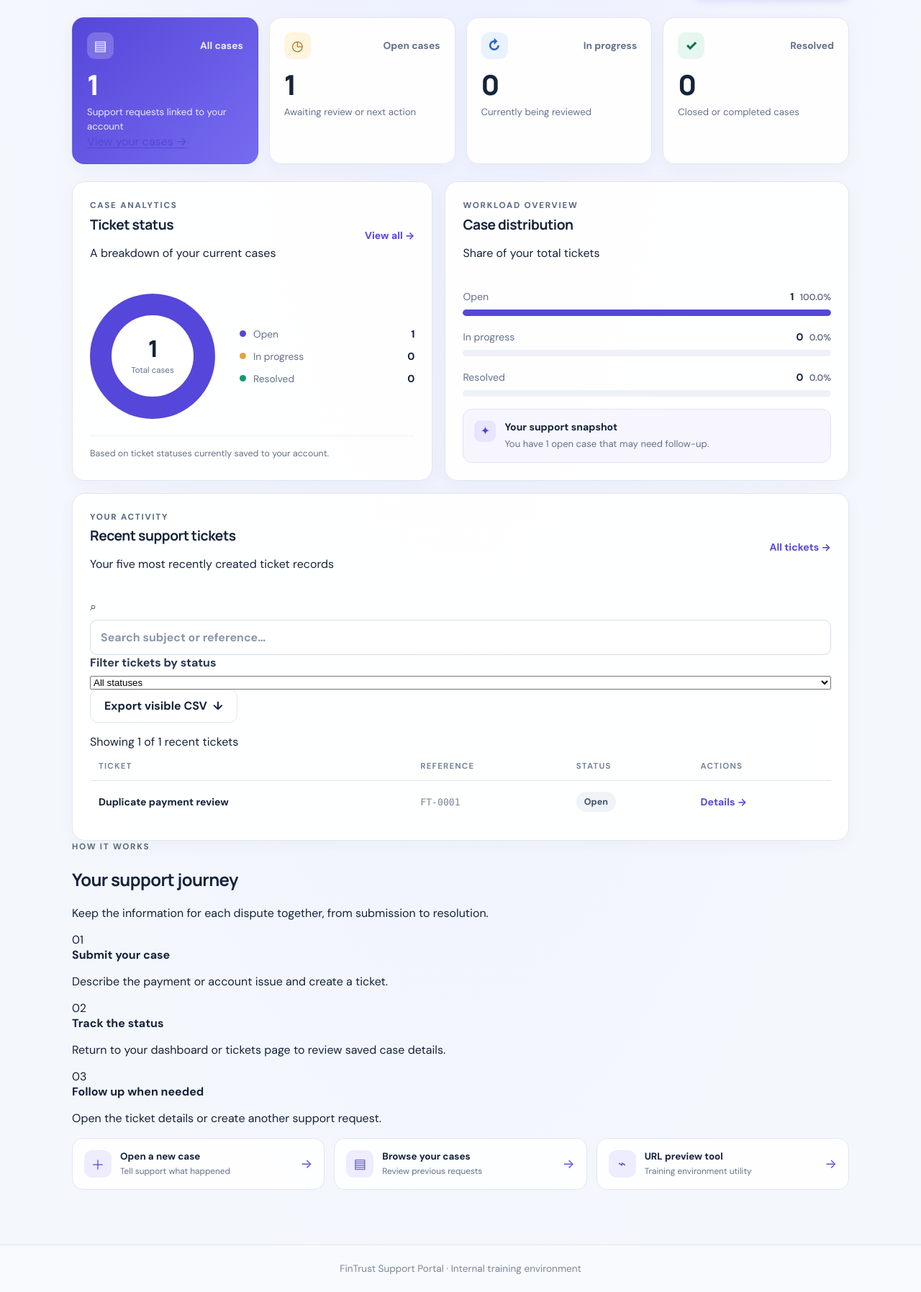
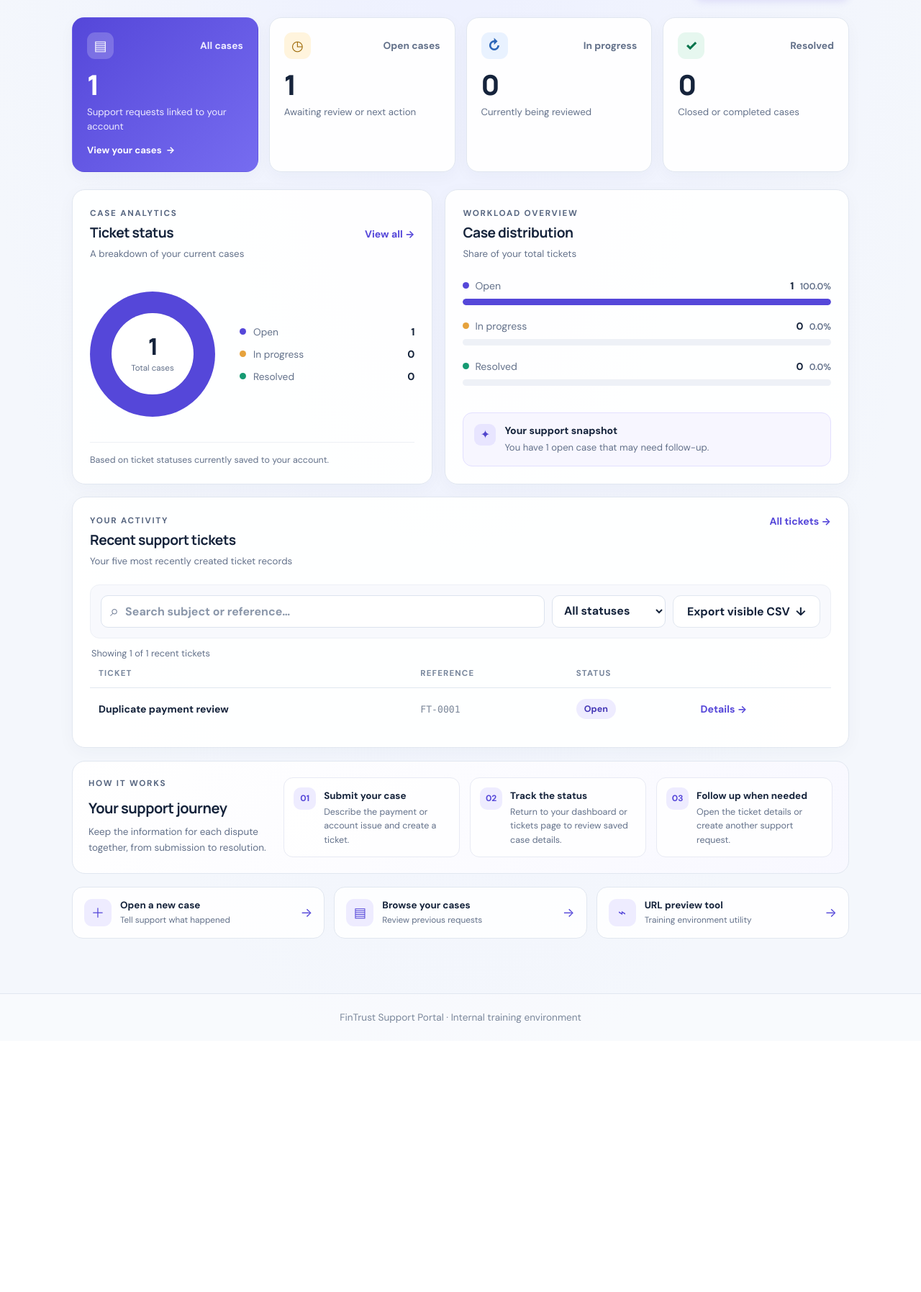
Before and after one commit to gowthamsai117/LedgerLeak, a Flask app: page /dashboard in a window 1280 px wide. Shown: the part 243-2038 px from the top of the page at 72% size. After the commit the page ends 1665 px from the top, so only its background shows below. Run offline with Flask 3, Linux system fonts and the light colour scheme; the visitor is signed in with stand-in values (Sample User, id 1); data comes from the database, SQL or seed files in the repository.

Commit message:
Polish analytics dashboard and interactive table styling

```diff
--- a/app/static/style.css
+++ b/app/static/style.css
@@ -204,3 +204,52 @@ footer { text-align: center; color: #7a879b; border-top: 1px solid var(--line);
   .dashboard-quick-links { grid-template-columns:1fr; }
   .recent-table th,.recent-table td { padding-left:8px; padding-right:8px; }
 }
+
+
+/* Dashboard interaction and visual refinements */
+.metric-link { display:inline-flex; align-items:center; gap:6px; margin-top:14px; color:#fff; font-size:.82rem; font-weight:700; text-decoration:none; }
+.metric-link:hover { color:#fff; text-decoration:underline; }
+.panel-subtitle { margin:7px 0 0; color:var(--muted); font-size:.83rem; line-height:1.5; }
+.panel-heading h2 { margin-top:2px; }
+.status-visual { min-height:210px; }
+.chart-legend > div { grid-template-columns:10px minmax(0,1fr) auto; }
+.bar-label > span:first-child { display:inline-flex; align-items:center; gap:8px; }
+.bar-label .legend-dot { display:inline-block; flex:0 0 9px; }
+.status-open { background:#eeecff; color:#4538b6; }
+.status-progress { background:#e9f2ff; color:#245ca7; }
+.status-resolved { background:#e6f7ef; color:#08744c; }
+.status-other { background:#eef1f6; color:#46556c; }
+.recent-heading { align-items:flex-start; }
+.table-tools { display:flex; gap:10px; align-items:center; flex-wrap:wrap; padding:14px; background:#f8f9fd; border:1px solid #edf0f6; border-radius:13px; }
+.table-search { display:flex; flex:1 1 240px; min-width:180px; align-items:center; gap:9px; padding:0 12px; border:1px solid #dce3ee; border-radius:10px; background:#fff; color:#75829a; }
+.table-search > span { font-size:1.35rem; line-height:1; }
+.table-search input { border:0; outline:0; box-shadow:none; min-width:0; padding:11px 0; background:transparent; }
+.table-search input:focus { outline:0; box-shadow:none; }
+.filter-label select { min-height:44px; max-width:100%; padding:10px 32px 10px 12px; border:1px solid #dce3ee; border-radius:10px; background:#fff; color:var(--ink); font:inherit; cursor:pointer; }
+.export-button { min-height:44px; white-space:nowrap; font-size:.85rem; }
+.table-result-count { margin:12px 2px; color:var(--muted); font-size:.8rem; }
+.recent-table tbody tr[hidden] { display:none; }
+.table-no-results { padding:28px 15px; text-align:center; color:var(--muted); background:#fafbfe; border-radius:10px; font-size:.9rem; }
+.sr-only { position:absolute; width:1px; height:1px; padding:0; margin:-1px; overflow:hidden; clip:rect(0,0,0,0); white-space:nowrap; border:0; }
+.empty-chart-icon { display:grid; place-items:center; width:48px; height:48px; border-radius:15px; background:var(--brand-soft); color:var(--brand); font-size:1.4rem; }
+.support-next-steps { display:grid; grid-template-columns:1.05fr repeat(3,minmax(0,1fr)); gap:14px; align-items:stretch; margin:18px 0; padding:22px; border:1px solid var(--line); border-radius:18px; background:linear-gradient(135deg,#fff 0%,#f8f8ff 100%); }
+.next-steps-intro h2 { margin:4px 0 9px; font-size:1.25rem; }
+.next-steps-intro > p:last-child { margin:0; color:var(--muted); font-size:.84rem; line-height:1.6; }
+.journey-step { display:flex; gap:11px; align-items:flex-start; padding:13px; border:1px solid #e8eaf4; border-radius:13px; background:rgba(255,255,255,.85); }
+.journey-number { display:grid; place-items:center; width:31px; height:31px; flex:0 0 31px; border-radius:10px; background:var(--brand-soft); color:var(--brand); font-size:.75rem; font-weight:800; }
+.journey-step strong { display:block; margin:3px 0 5px; font-size:.84rem; }
+.journey-step p { margin:0; color:var(--muted); font-size:.78rem; line-height:1.55; }
+@media (max-width: 1000px) {
+  .support-next-steps { grid-template-columns:repeat(3,minmax(0,1fr)); }
+  .next-steps-intro { grid-column:1/-1; }
+}
+@media (max-width: 650px) {
+  .table-tools { align-items:stretch; }
+  .table-search { flex-basis:100%; }
+  .filter-label,.filter-label select,.export-button { width:100%; }
+  .support-next-steps { grid-template-columns:1fr; padding:16px; }
+  .next-steps-intro { grid-column:auto; }
+  .panel-heading { align-items:flex-start; }
+  .recent-heading { flex-direction:column; }
+  .recent-table { min-width:530px; }
+}
```
